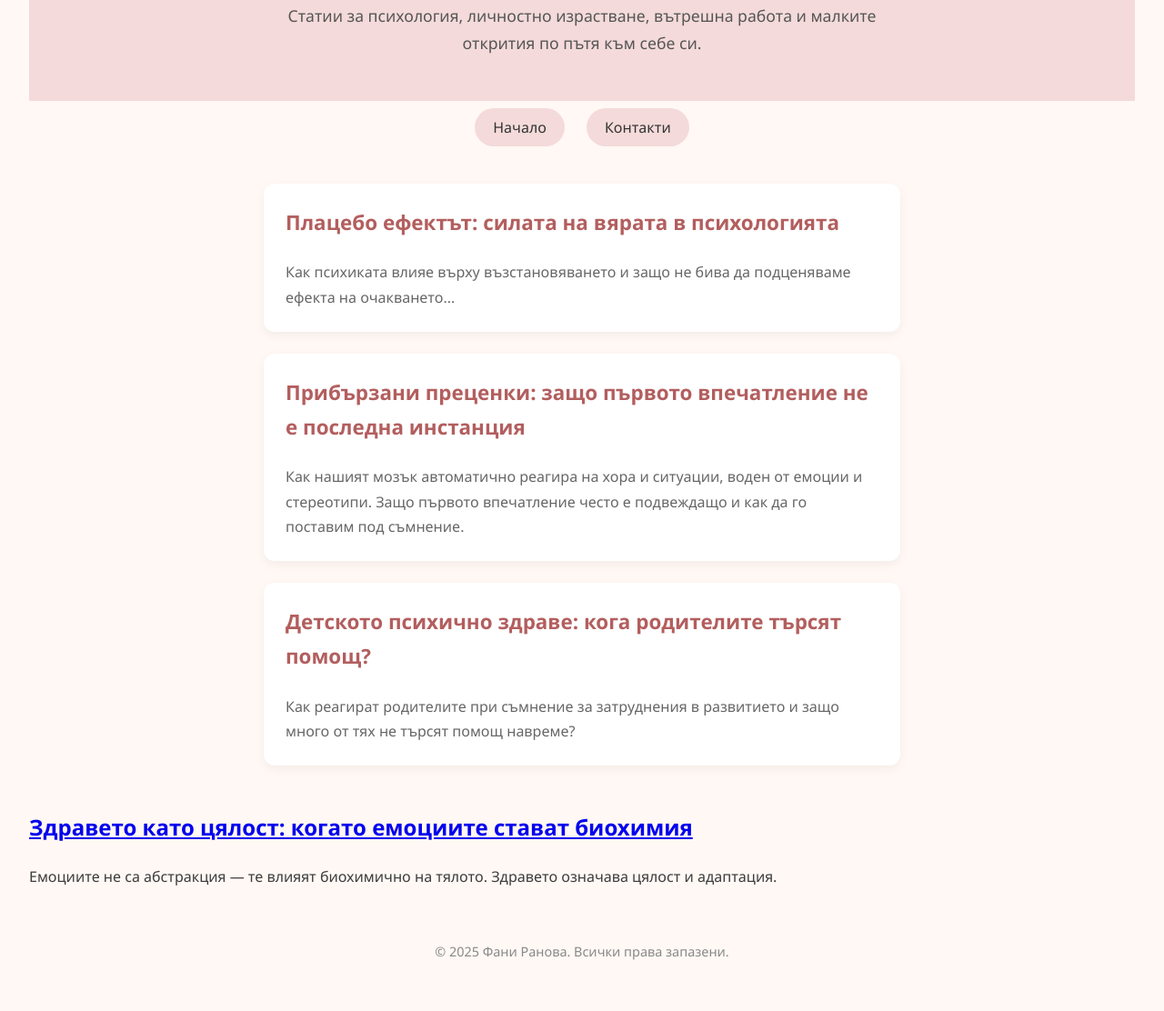
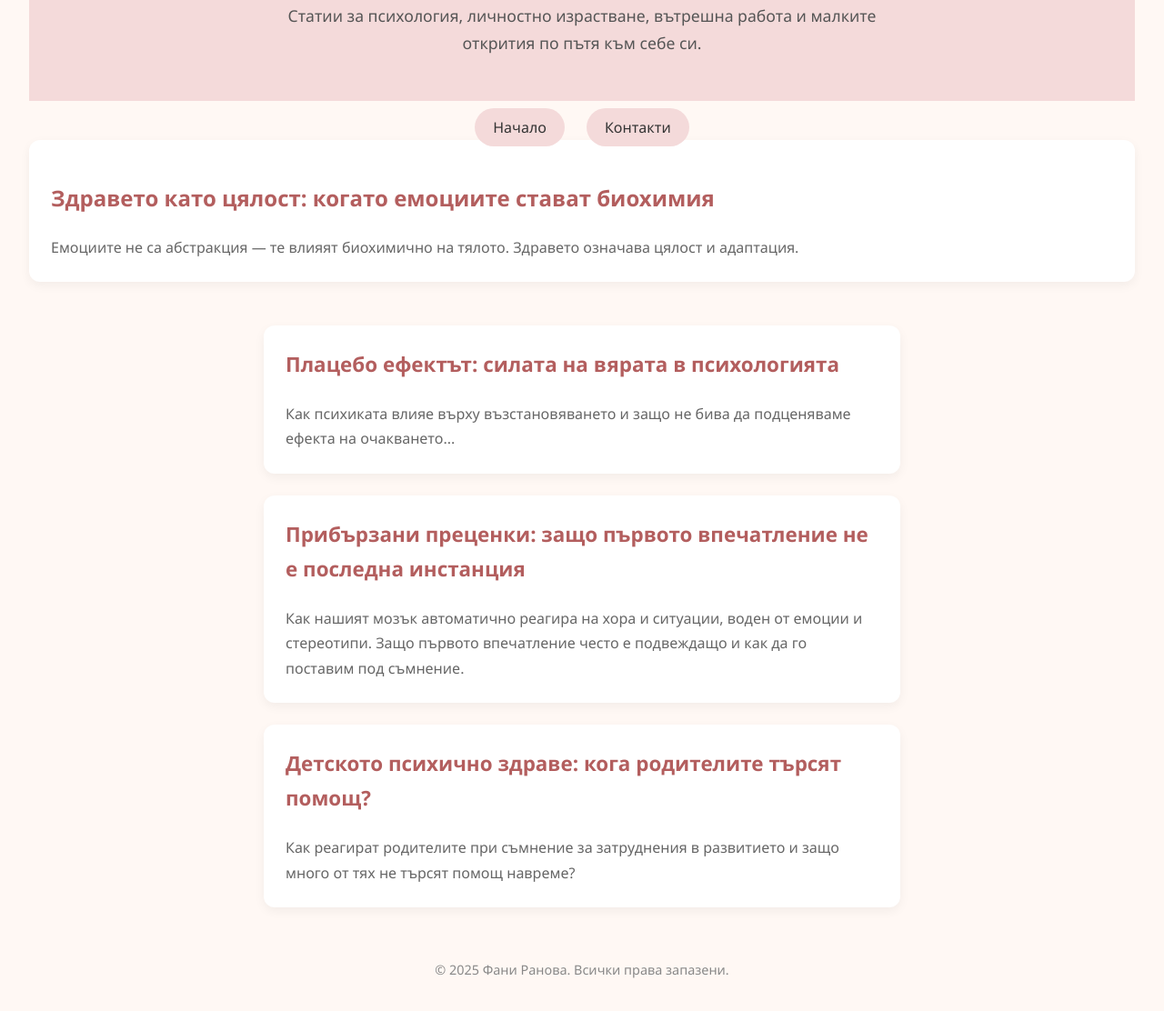
Before and after one commit to Faniranova/fani-ranova-site, a plain HTML site: page blog.html in a window 1280 px wide. Shown: the part 178-1290 px from the top of the page at 91% size. Drawn offline with Linux system fonts and the light colour scheme.

Commit message:
Update blog.html

```diff
--- a/blog.html
+++ b/blog.html
@@ -110,7 +110,12 @@
   <div class="simple-nav">
     <a href="index.html">Начало</a>
     <a href="contact.html">Контакти</a>
+
   </div>
+  <article class="post-preview">
+  <h2><a href="articles/health-and-wholeness.html">Здравето като цялост: когато емоциите стават биохимия</a></h2>
+  <p class="summary">Емоциите не са абстракция — те влияят биохимично на тялото. Здравето означава цялост и адаптация.</p>
+</article>
 
   <main class="blog-wrapper">
     <div class="post-preview">
@@ -129,11 +134,6 @@
     </div>
   </main>
 
-  <article>
-  <h2><a href="articles/health-and-wholeness.html">Здравето като цялост: когато емоциите стават биохимия</a></h2>
-  <p>Емоциите не са абстракция — те влияят биохимично на тялото. Здравето означава цялост и адаптация.</p>
-</article>
-
  <footer>
     © 2025 Фани Ранова. Всички права запазени.
   </footer>
```
